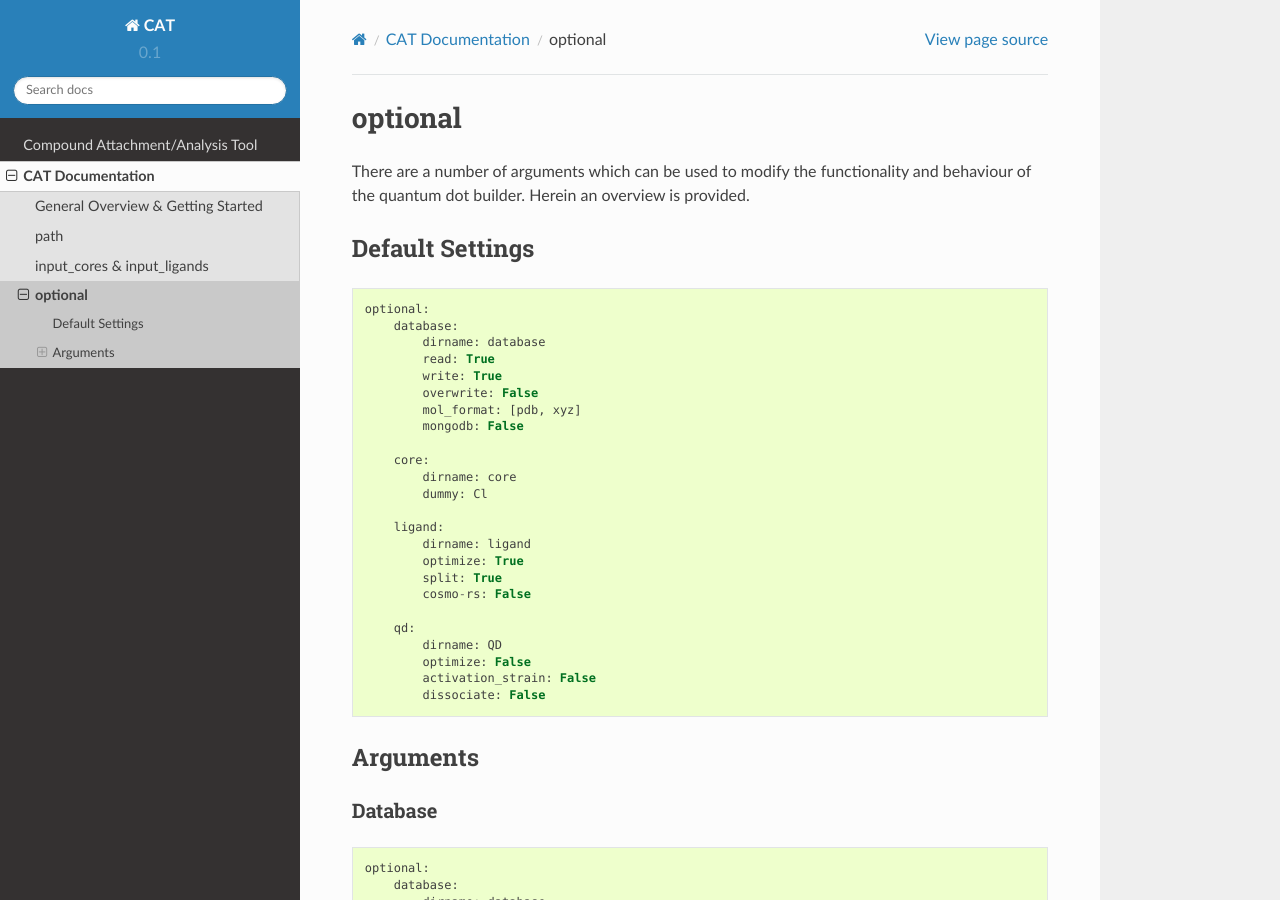
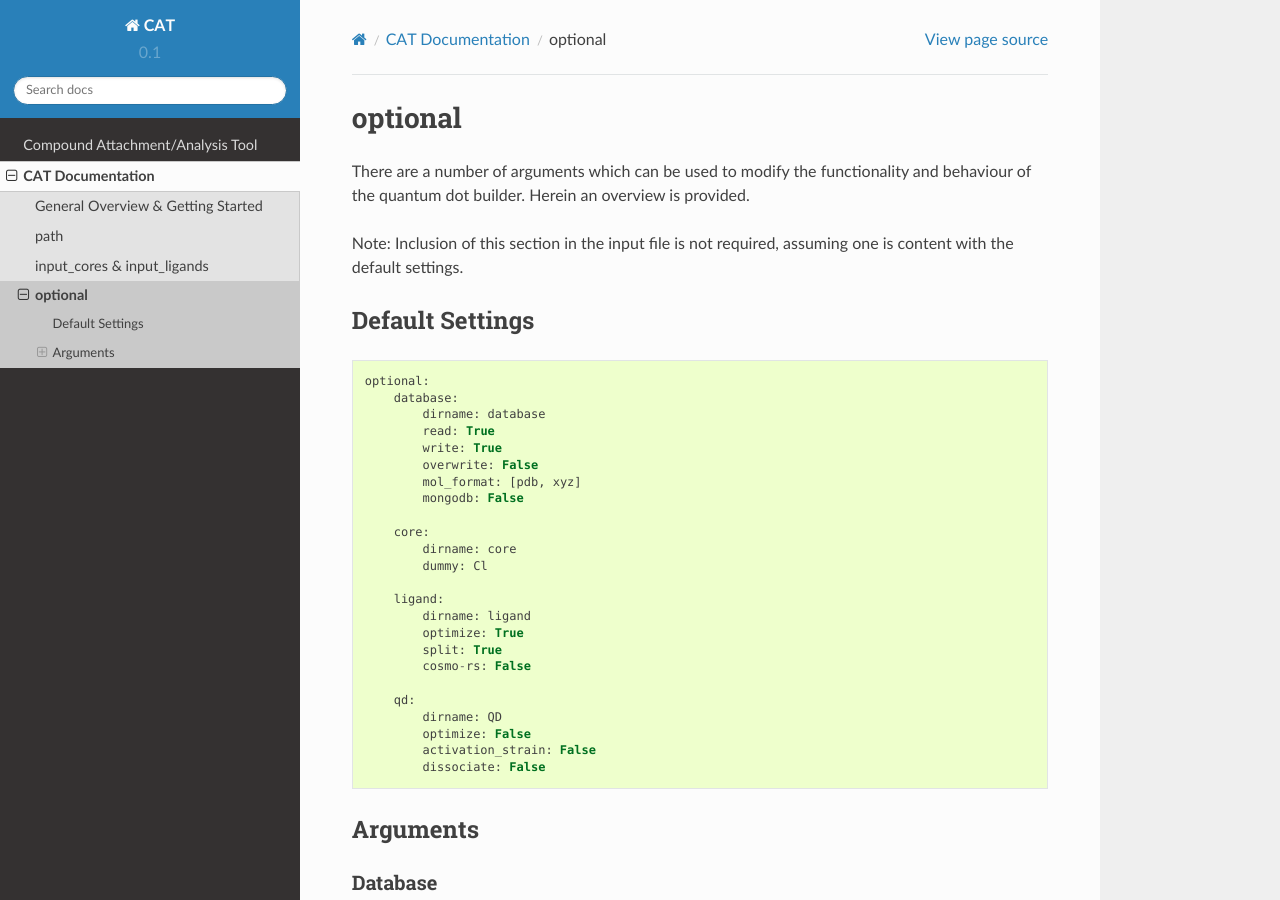
Before and after one commit to nlesc-nano/CAT, a Sphinx documentation site: the page built from docs/4_optional.rst, in a window 1280 px wide and 900 px high. Built offline with Sphinx 7.4.7 and the Read the Docs theme 2.0.0, drawn with Linux system fonts in a browser that asks for light colours.

Commit message:
Update 4_optional.rst

```diff
--- a/docs/4_optional.rst
+++ b/docs/4_optional.rst
@@ -4,6 +4,9 @@ optional
 There are a number of arguments which can be used to modify the
 functionality and behaviour of the quantum dot builder. Herein an
 overview is provided.
+
+Note: Inclusion of this section in the input file is not required,
+assuming one is content with the default settings.
 
 Default Settings
 ~~~~~~~~~~~~~~~~
```
